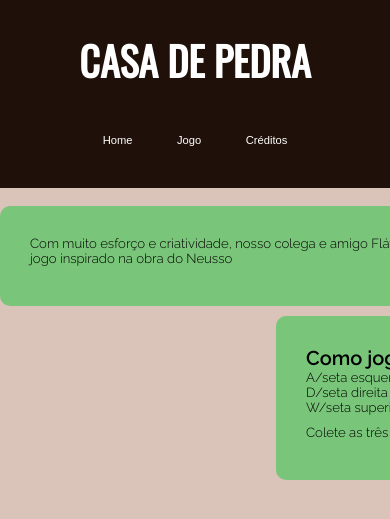
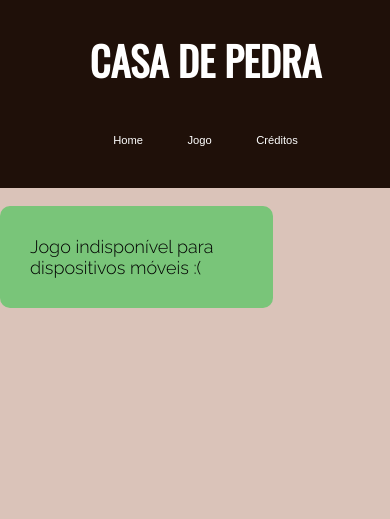
Before and after one commit to Biel-Silva/Casa-De-Pedra, a PHP site: page /htmls/jogo/jogo.html in a window 390 px wide; the page is wider, and only the part inside the window is pictured. Shown: the top 519 px of that part. Run offline with PHP 8.4, Linux system fonts and the light colour scheme.

Commit message:
Atualizações 009

```diff
--- a/estilos/style.css
+++ b/estilos/style.css
@@ -56,8 +56,12 @@ header h1{
         font-size: 20px;
     }
 
-    article {
+    header{
         width:90%;
+    }
+
+    article{
+        width:80%;
     }
 }
 
@@ -86,12 +90,14 @@ header > nav > a:hover {
     color:#000;
 }
 
+
 main article{
-    min-width: 100px;
+    min-width: 60%;
     margin:auto;
     margin-top:1em;
+    margin-bottom:1em;
     font-family:var(--font-escrever);
-    width:500px;
+    width:70%;
     font-size:18px;
     background-color: #79c579;
     padding:30px;
@@ -105,13 +111,11 @@ main article p{
 }
 
 
-
 /*Créditos*/
 #cred article{
     margin:auto;
     margin-top:1em;
     font-family:var(--font-escrever);
-    width:500px;
     font-size:18px;
     background-color: #79c579;
     padding:30px;
@@ -121,7 +125,12 @@ main article p{
 /*Fim dos créditos*/
 
 /*Jogo*/
-@media (max-width:584px){
+#aviso{
+    display:none;
+    margin:auto;
+}
+
+@media (max-width:828px){
     .canvas{
         display:none;
     }
@@ -129,6 +138,23 @@ main article p{
     .contblock{
         display: none;
     }
+
+    #aviso{
+        display:inline-block;
+        margin-right:auto;
+        margin-left:auto;
+        margin-top:1em;
+    }
+
+    #cm-jogar{
+        width:100%;
+    }
+
+    #cm-jogar, #grat{
+        margin:auto;
+        display: none;
+    }
+
 
 }
 
@@ -145,5 +171,6 @@ main article p{
 
 #cm-jogar{
     margin:10px 0 0 276px;
+    width:200px;
 }
 /*Fim do jogo*/
--- a/htmls/jogo/jogo.html
+++ b/htmls/jogo/jogo.html
@@ -18,7 +18,11 @@
                     </header>
 
                     <main>
-                        <article>
+                        <article id="aviso">
+                                Jogo indisponível para dispositivos móveis :(
+                        </article>
+
+                        <article id="grat">
                                 <p>Com muito esforço e criatividade, nosso colega e amigo Flávio fez esse jogo inspirado na obra do Neusso</p>
                         </article>
 
--- a/htmls/jogo/script.js
+++ b/htmls/jogo/script.js
@@ -1,8 +1,5 @@
 window.onload = function() {
     if (/Android|webOS|iPhone|iPad|iPod|BlackBerry|IEMobile|Opera Mini/i.test(navigator.userAgent)) {
-        console.log('Dispositivo Móvel');
-        alert("Indisponível para dispositivo móvel")
-        document.location.href = ".."
     }
 }
 
```
